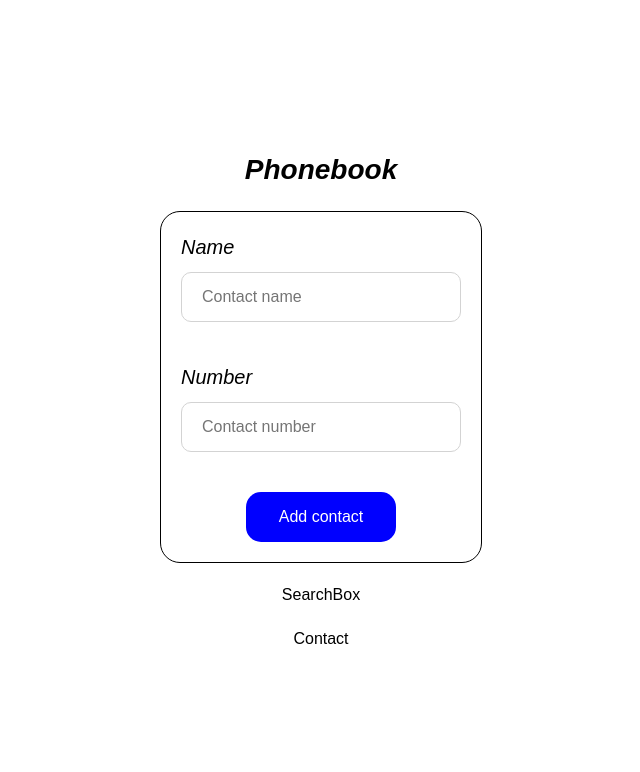
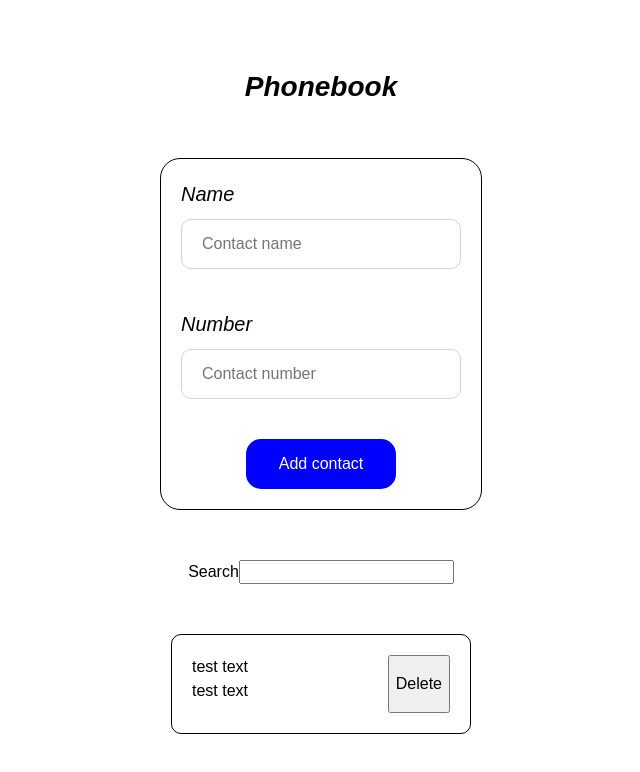
Before and after one commit to Eduardos13/goit-react-hw-03, a React (Vite) app: page / in a window 1280 px wide. Shown: the top 772 px of the page, without its empty margins (319-959 px from the left). Built offline with nearby package versions, Linux system fonts and the light colour scheme.

Commit message:
partially done2

```diff
--- a/src/components/App/App.module.css
+++ b/src/components/App/App.module.css
@@ -1,7 +1,7 @@
 .wrapper {
   display: flex;
   flex-direction: column;
-  gap: 20px;
+  gap: 50px;
   height: 100vh;
   justify-content: center;
   align-items: center;
--- a/src/components/Contact/Contact.jsx
+++ b/src/components/Contact/Contact.jsx
@@ -4,7 +4,15 @@ import s from "./Contact.module.css";
 const Contact = () => {
   return (
     <div>
-      <div className={s.wrapper}>Contact</div>
+      <div className={s.wrapper}>
+        <div className={s.contactWrapper}>
+          <div>
+            <p>test text</p>
+            <p>test text</p>
+          </div>
+          <button>Delete</button>
+        </div>
+      </div>
     </div>
   );
 };
--- a/src/components/Contact/Contact.module.css
+++ b/src/components/Contact/Contact.module.css
@@ -0,0 +1,9 @@
+.contactWrapper {
+  width: 300px;
+  height: 100px;
+  border: 1px solid black;
+  border-radius: 10px;
+  padding: 20px;
+  display: flex;
+  justify-content: space-between;
+}
--- a/src/components/ContactForm/ContactForm.jsx
+++ b/src/components/ContactForm/ContactForm.jsx
@@ -32,7 +32,9 @@ const ContactForm = () => {
               placeholder="Contact number"
             ></Field>
           </label>
-          <button type="submit">Add contact</button>
+          <button className={s.addContact} type="submit">
+            Add contact
+          </button>
         </Form>
       </Formik>
     </div>
--- a/src/components/ContactForm/ContactForm.module.css
+++ b/src/components/ContactForm/ContactForm.module.css
@@ -39,7 +39,7 @@
   box-shadow: 0 0 2px 0 black;
 }
 
-button {
+.addContact {
   width: 150px;
   height: 50px;
   padding: 10px 20px;
@@ -50,6 +50,6 @@ button {
   cursor: pointer;
 }
 
-button:hover {
+.addContact:hover {
   background-color: rgb(8, 8, 180);
 }
--- a/src/components/SearchBox/SearchBox.jsx
+++ b/src/components/SearchBox/SearchBox.jsx
@@ -4,7 +4,12 @@ import s from "./SearchBox.module.css";
 const SearchBox = () => {
   return (
     <div>
-      <div className={s.wrapper}>SearchBox</div>
+      <div className={s.wrapper}>
+        <label>
+          <span>Search</span>
+          <input type="text" />
+        </label>
+      </div>
     </div>
   );
 };
```
